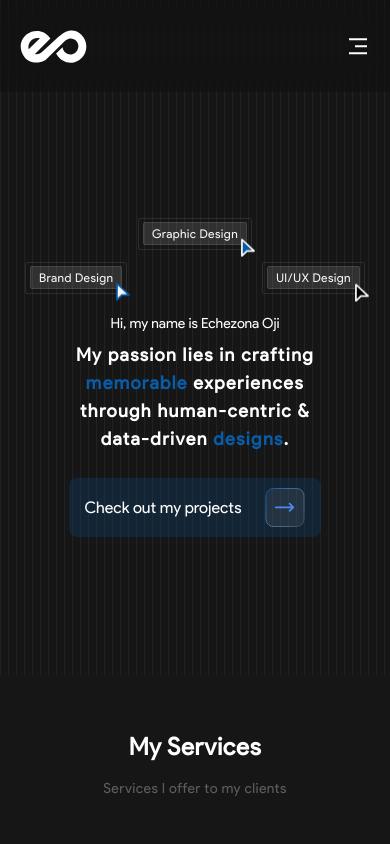
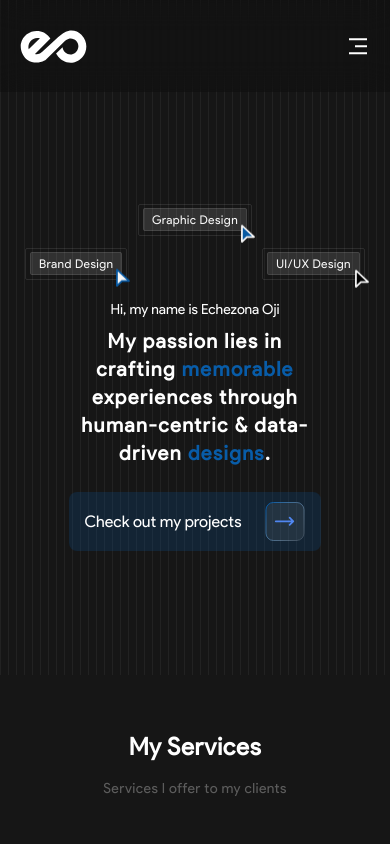
Before and after one commit to vermilion4/portfolio-new, a Next.js app: page / in a window 390 px wide. Shown: the top 844 px of the page. Built offline with nearby package versions, Linux system fonts and the light colour scheme; what tailwindcss-animated would draw is missing.

Commit message:
increase hero font

```diff
--- a/src/components/Home/Hero.jsx
+++ b/src/components/Home/Hero.jsx
@@ -46,7 +46,7 @@ const Hero = () => {
           </div>
         </div>
         <h1 className='mb-[7px] animate-fade-up animate-duration-[1500ms] animate-ease-out text-sm sm:text-base'>Hi, my name is Echezona Oji</h1>
-        <h2 className='text-lg sm:text-2xl md:text-3xl xl:text-5xl font-bold tracking-[1.44px] text-center xl:leading-snug mb-[25px] md:mb-[53px] animate-fade-up animate-duration-[1500ms] animate-delay-[400ms] animate-ease-out'>
+        <h2 className='text-xl sm:text-2xl md:text-3xl xl:text-5xl font-bold tracking-[1.44px] text-center xl:leading-snug mb-[25px] md:mb-[53px] animate-fade-up animate-duration-[1500ms] animate-delay-[400ms] animate-ease-out'>
           My passion lies in crafting{' '}
           <span className='text-accent'>memorable</span> experiences through
           human-centric & data-driven{' '}
```
